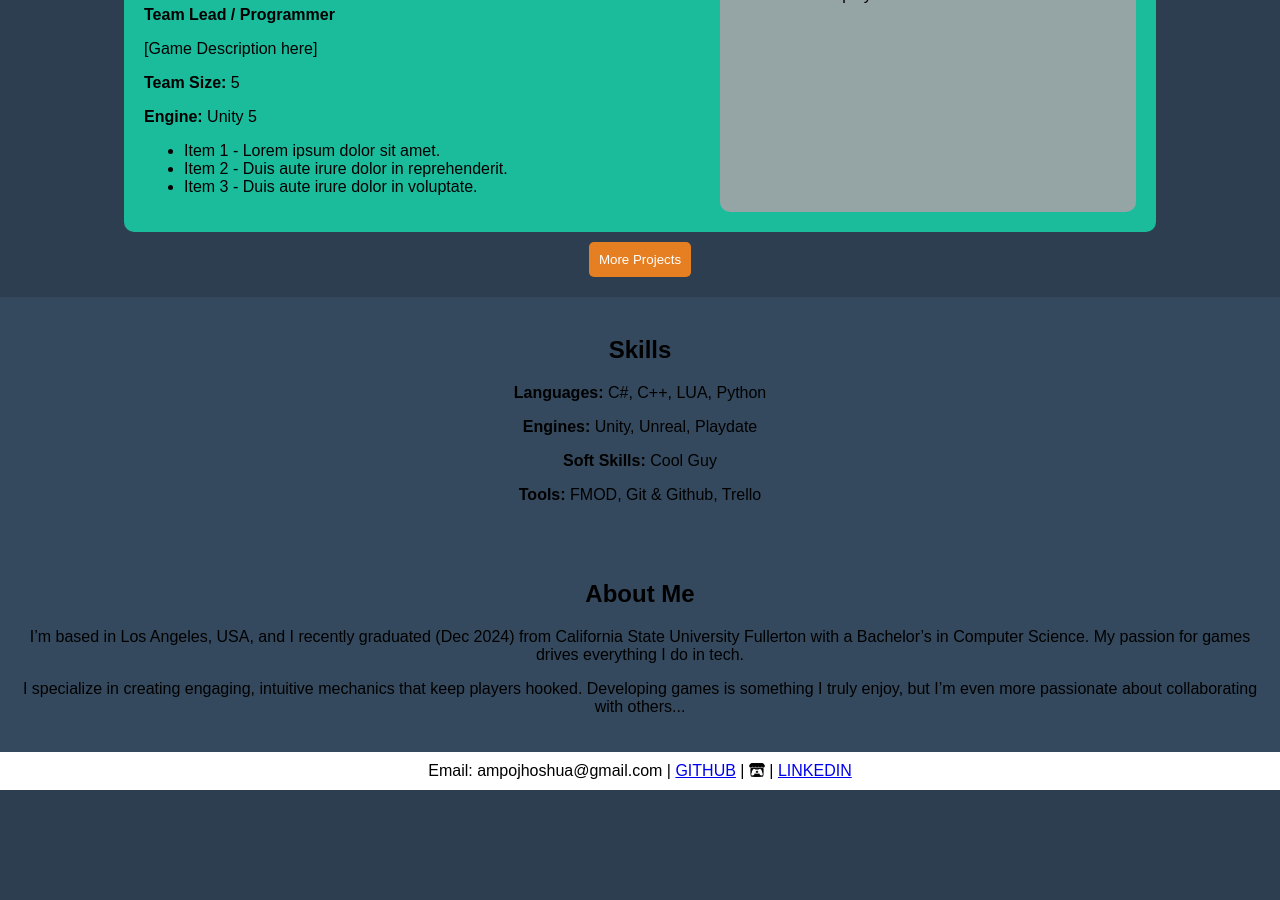
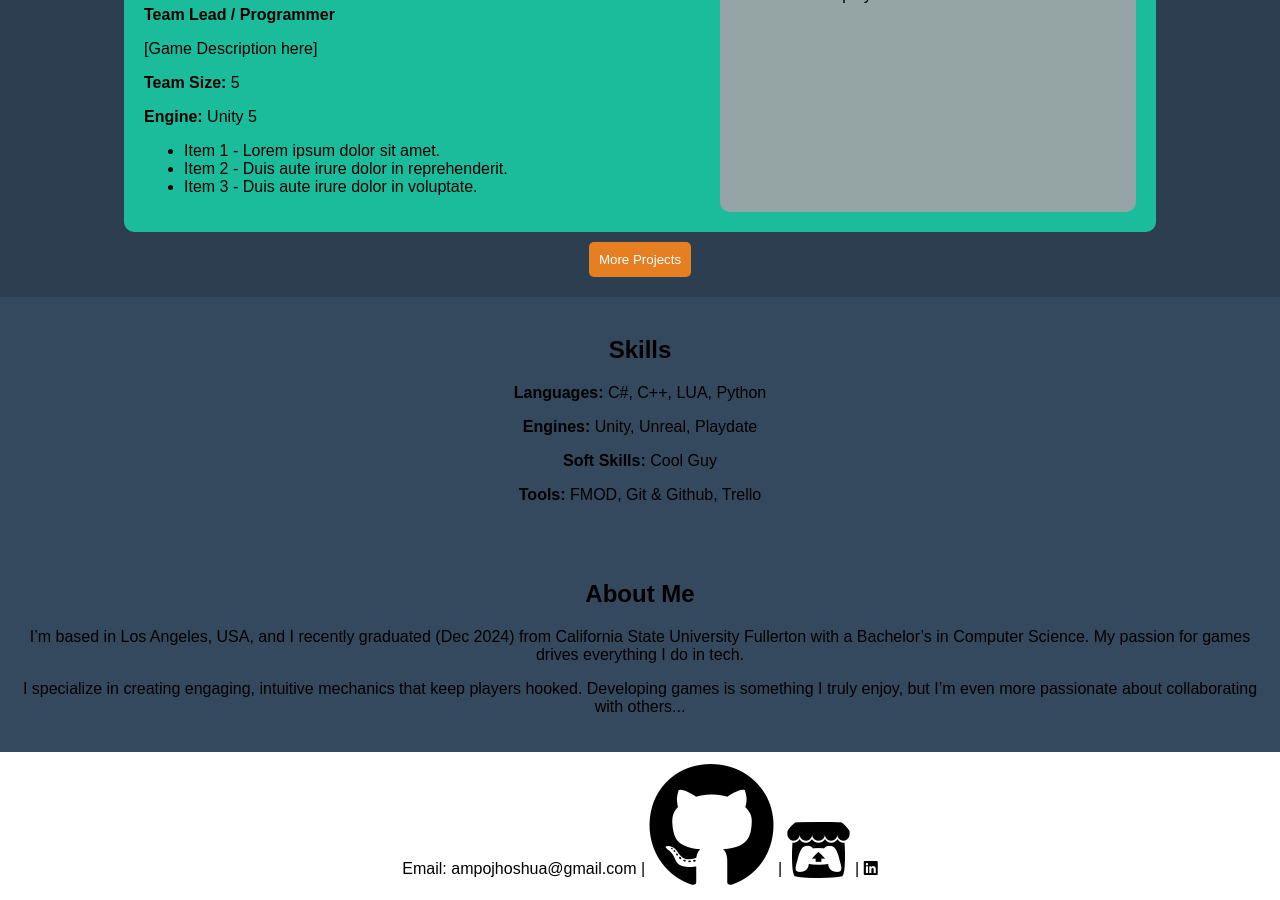
Before and after one commit to Waffle-Fish/Waffle-Fish.github.io, a Jekyll site: the page built from README.md, in a window 1280 px wide and 900 px high, scrolled down 1267 px. Built offline with Jekyll 4.4.1, drawn with Linux system fonts in a browser that asks for light colours; nearby versions of some CDN libraries; our own code applies the rules of GitHub Pages for plain Markdown files; before the commit the page ends 2057 px from its top, so only the background shows below that.

Commit message:
update footer

```diff
--- a/_layouts/default.html
+++ b/_layouts/default.html
@@ -74,7 +74,7 @@
     </section>
 
     <footer class="footer">
-        <a>Email: ampojhoshua@gmail.com</a> | <a href="https://github.com/Waffle-Fish">GITHUB</a> | <i class="fa-brands fa-itch-io" href="https://wafflefish.itch.io/"></i> | <a href="https://www.linkedin.com/in/jhoshua-ampo/">LINKEDIN</a>
+        <a>Email: ampojhoshua@gmail.com</a> | <i class="fa-brands fa-github fa-8x"></i> | <i class="fa-brands fa-itch-io fa-4x" href="https://wafflefish.itch.io/"></i> | <i class="fa-brands fa-linkedin"></i>
     </footer>
 
 </body>
```
